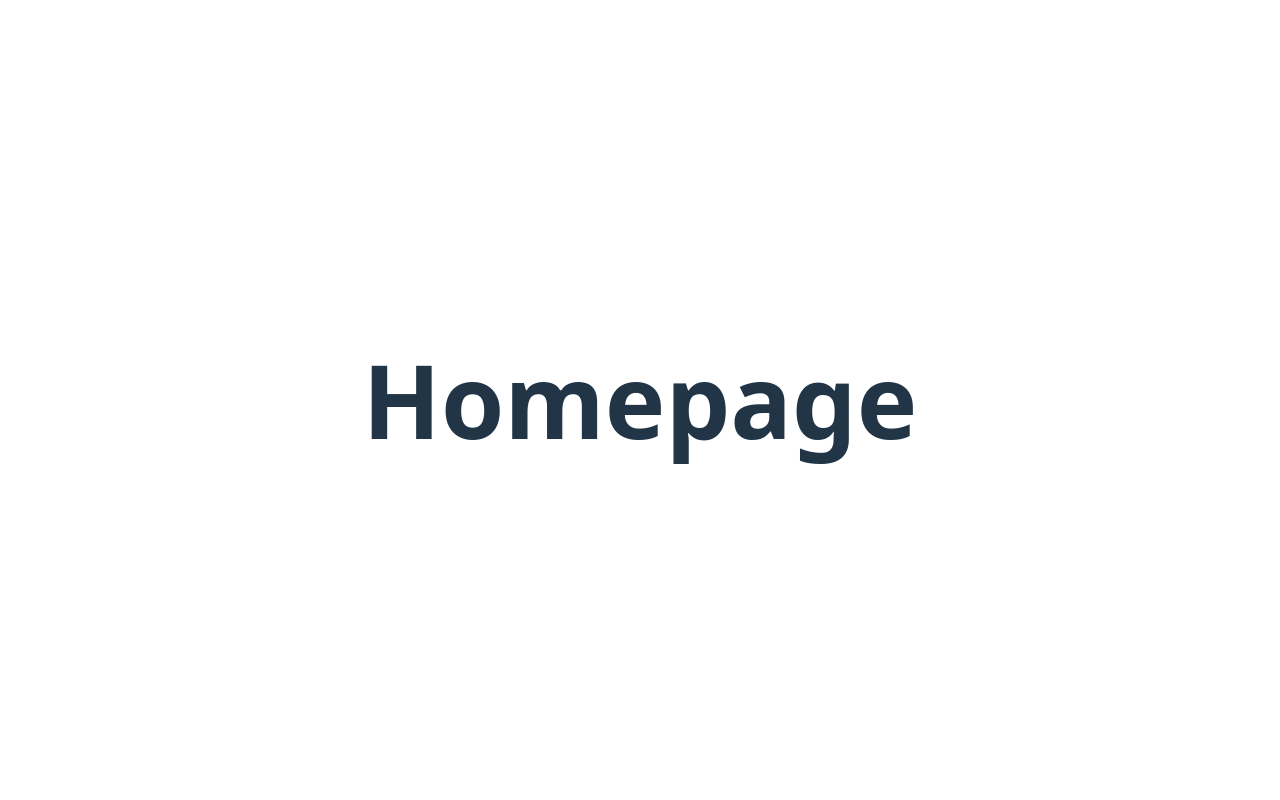
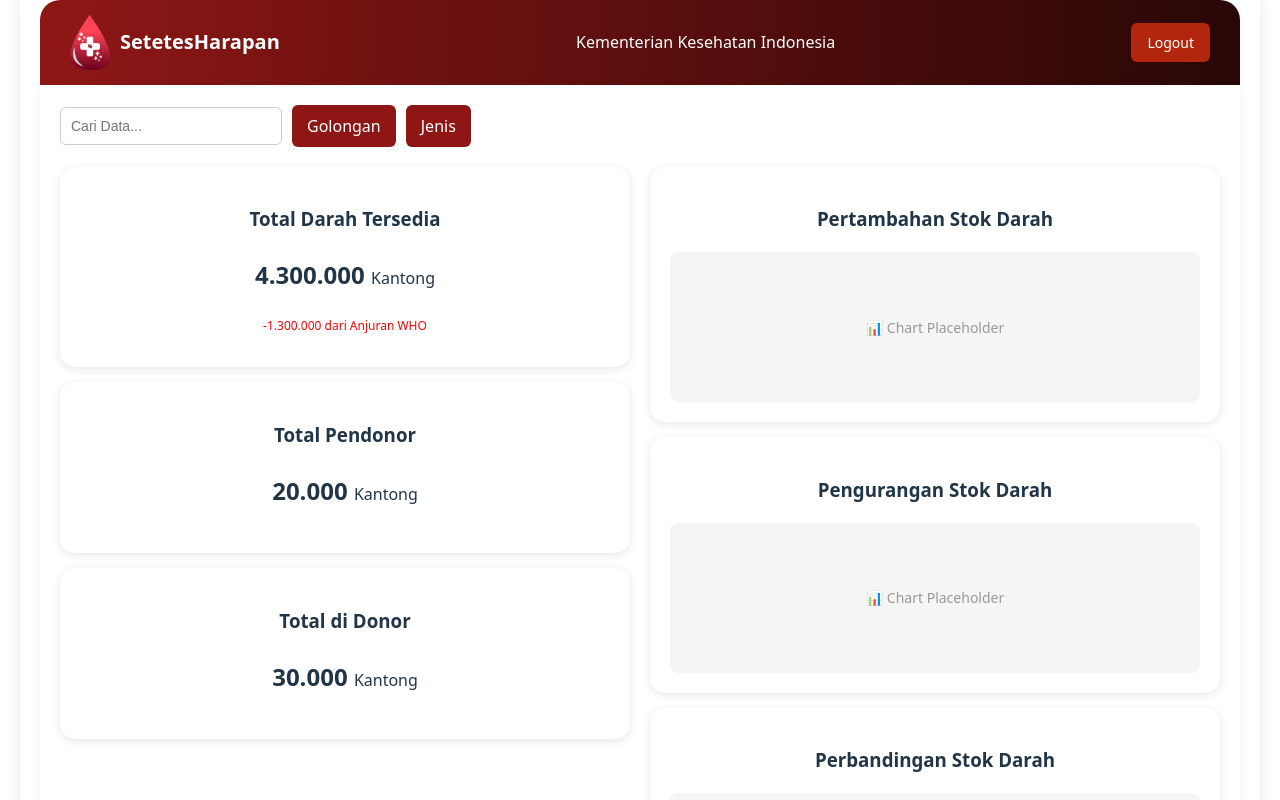
Before and after one commit to rickywijayaaa/SetetesHarapanDesktop, a React (Vite) app in the folder frontend/: page /homepage in a window 1280 px wide. Built offline with nearby package versions, Linux system fonts and the light colour scheme.

Commit message:
feat : homepage but just layout

```diff
--- a/frontend/src/App.css
+++ b/frontend/src/App.css
@@ -773,15 +773,198 @@
 
 /* HOME PAGEEEE*/
 
-/* Homepage Styles */
+/* Homepage Container */
 .homepage-container {
   width: 100vw;
   height: 100vh;
+  background: #fff;
+  padding: 20px;
+  border-radius: 20px;
+  margin: 20px;
+  box-shadow: 0 5px 15px rgba(0, 0, 0, 0.1);
+}
+
+/* Navbar */
+.navbar-hp {
+  display: flex;
+  justify-content: space-between;
+  align-items: center;
+  padding: 15px 30px;
+  background: linear-gradient(90deg, #8E1716, #280706);
+  color: white;
+  border-radius: 20px 20px 0 0;
+}
+
+.navbar-left-hp {
+  display: flex;
+  align-items: center;
+}
+
+.logo-hp {
+  width: 40px;
+  margin-right: 10px;
+}
+
+.app-title-hp {
+  font-size: 20px;
+  font-weight: bold;
+}
+
+.navbar-text-hp {
+  font-size: 16px;
+}
+
+.logout-button-hp {
+  background: #B3260E;
+  padding: 10px 16px;
+  color: white;
+  border: none;
+  border-radius: 6px;
+  cursor: pointer;
+  font-size: 14px;
+}
+
+.logout-button-hp:hover {
+  background: #EA3D03;
+}
+
+/* Dashboard Container */
+.dashboard-container {
+  padding: 20px;
+  background: #fff;
+  border-radius: 0 0 20px 20px;
+  box-shadow: 0 5px 15px rgba(0, 0, 0, 0.05);
+}
+
+/* Filters */
+.filters-hp {
+  display: flex;
+  gap: 10px;
+  align-items: center;
+  margin-bottom: 20px;
+}
+
+.search-input-hp {
+  width: 200px;
+  padding: 10px;
+  border: 1px solid #ccc;
+  border-radius: 6px;
+  font-size: 14px;
+}
+
+.filter-button-hp {
+  padding: 10px 15px;
+  border: none;
+  background: #8E1716;
+  color: white;
+  border-radius: 6px;
+  cursor: pointer;
+}
+
+.filter-button-hp:hover {
+  background: #B3260E;
+}
+
+/* Main Content: Two-Column Layout for Stats and Charts */
+.main-content-hp {
+  display: flex;
+  gap: 20px;
+  margin-bottom: 20px;
+}
+
+/* Left Panel for Statistics Cards */
+.left-panel-hp {
+  flex: 1;
+  display: flex;
+  flex-direction: column;
+  gap: 15px;
+}
+
+/* Right Panel for Charts */
+.right-panel-hp {
+  flex: 1;
+  display: flex;
+  flex-direction: column;
+  gap: 15px;
+}
+
+/* Statistics Cards */
+.stats-card-hp {
+  background: white;
+  padding: 20px;
+  border-radius: 15px;
+  box-shadow: 0 2px 10px rgba(0, 0, 0, 0.1);
+  text-align: center;
+}
+
+.stats-value-hp {
+  font-size: 24px;
+  font-weight: bold;
+}
+
+.stats-value-hp span {
+  font-size: 16px;
+  font-weight: normal;
+}
+
+.stats-subtext-hp {
+  font-size: 12px;
+  color: red;
+}
+
+/* Chart Cards */
+.chart-card-hp {
+  background: white;
+  padding: 20px;
+  border-radius: 15px;
+  box-shadow: 0 2px 10px rgba(0, 0, 0, 0.1);
+}
+
+.chart-placeholder-hp {
+  width: 100%;
+  height: 150px;
+  background: #f5f5f5;
+  border-radius: 8px;
   display: flex;
   align-items: center;
   justify-content: center;
-  font-size: 32px;
+  font-size: 14px;
+  color: #999;
+}
+
+/* Server Time */
+.server-time-hp {
+  display: flex;
+  justify-content: space-between;
+  align-items: center;
+  background: #8E1716;
+  color: white;
+  padding: 15px;
+  margin-top: 20px;
+  border-radius: 15px;
+}
+
+.time-hp {
   font-weight: bold;
+  font-size: 18px;
+}
+
+
+/* Server Time */
+.server-time-hp {
+  display: flex;
+  justify-content: space-between;
+  /* align-items: center; */
+  background: #8E1716;
+  color: white;
+  padding: 15px;
+  margin-top: 20px;
+  border-radius: 6px;
+}
+
+.time-hp {
+  font-weight: bold;
+  font-size: 18px;
 }
 
 
--- a/frontend/src/pages/Homepage.tsx
+++ b/frontend/src/pages/Homepage.tsx
@@ -1,9 +1,88 @@
 import React from "react";
+import { Link } from "react-router-dom";
+import logo from "../assets/logo.png";
+import "../App.css";
 
 const Homepage: React.FC = () => {
   return (
     <div className="homepage-container">
-      <h1>Homepage</h1>
+      {/* Navbar */}
+      <div className="navbar-hp">
+        <div className="navbar-left-hp">
+          <img src={logo} alt="Setetes Harapan" className="logo-hp" />
+          <span className="app-title-hp">SetetesHarapan</span>
+        </div>
+        <span className="navbar-text-hp">Kementerian Kesehatan Indonesia</span>
+        <button className="logout-button-hp">Logout</button>
+      </div>
+
+      {/* Dashboard Container */}
+      <div className="dashboard-container">
+        {/* Filters */}
+        <div className="filters-hp">
+          <input type="text" className="search-input-hp" placeholder="Cari Data..." />
+          <button className="filter-button-hp">Golongan</button>
+          <button className="filter-button-hp">Jenis</button>
+        </div>
+
+        {/* Two-Column Layout for Stats and Charts */}
+        <div className="main-content-hp">
+          {/* Left Panel: Statistics Cards */}
+          <div className="left-panel-hp">
+            <div className="stats-card-hp total-blood">
+              <h3>Total Darah Tersedia</h3>
+              <p className="stats-value-hp">
+                4.300.000 <span>Kantong</span>
+              </p>
+              <p className="stats-subtext-hp">-1.300.000 dari Anjuran WHO</p>
+            </div>
+
+            <div className="stats-card-hp">
+              <h3>Total Pendonor</h3>
+              <p className="stats-value-hp">
+                20.000 <span>Kantong</span>
+              </p>
+            </div>
+
+            <div className="stats-card-hp">
+              <h3>Total di Donor</h3>
+              <p className="stats-value-hp">
+                30.000 <span>Kantong</span>
+              </p>
+            </div>
+          </div>
+
+          {/* Right Panel: Chart Placeholders */}
+          <div className="right-panel-hp">
+            <div className="chart-card-hp">
+              <h3>Pertambahan Stok Darah</h3>
+              <div className="chart-placeholder-hp">📊 Chart Placeholder</div>
+            </div>
+
+            <div className="chart-card-hp">
+              <h3>Pengurangan Stok Darah</h3>
+              <div className="chart-placeholder-hp">📊 Chart Placeholder</div>
+            </div>
+
+            <div className="chart-card-hp">
+              <h3>Perbandingan Stok Darah</h3>
+              <div className="chart-placeholder-hp">📊 Chart Placeholder</div>
+            </div>
+
+            <div className="chart-card-hp">
+              <h3>Perbandingan Kebutuhan Darah</h3>
+              <div className="chart-placeholder-hp">📊 Chart Placeholder</div>
+            </div>
+          </div>
+        </div>
+
+        {/* Server Time */}
+        <div className="server-time-hp">
+          <p>Server Time</p>
+          <span>20 Desember 2025</span>
+          <span className="time-hp">12:32:00</span>
+        </div>
+      </div>
     </div>
   );
 };
```
